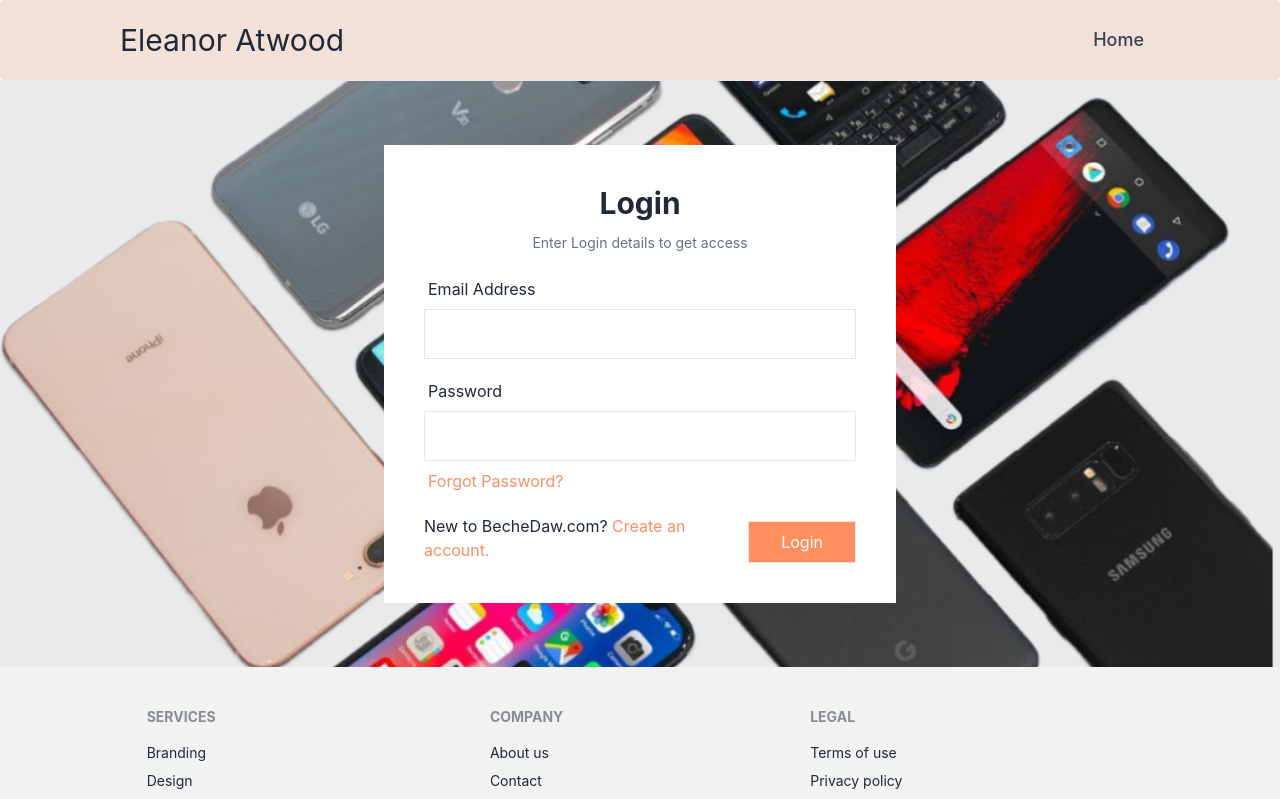
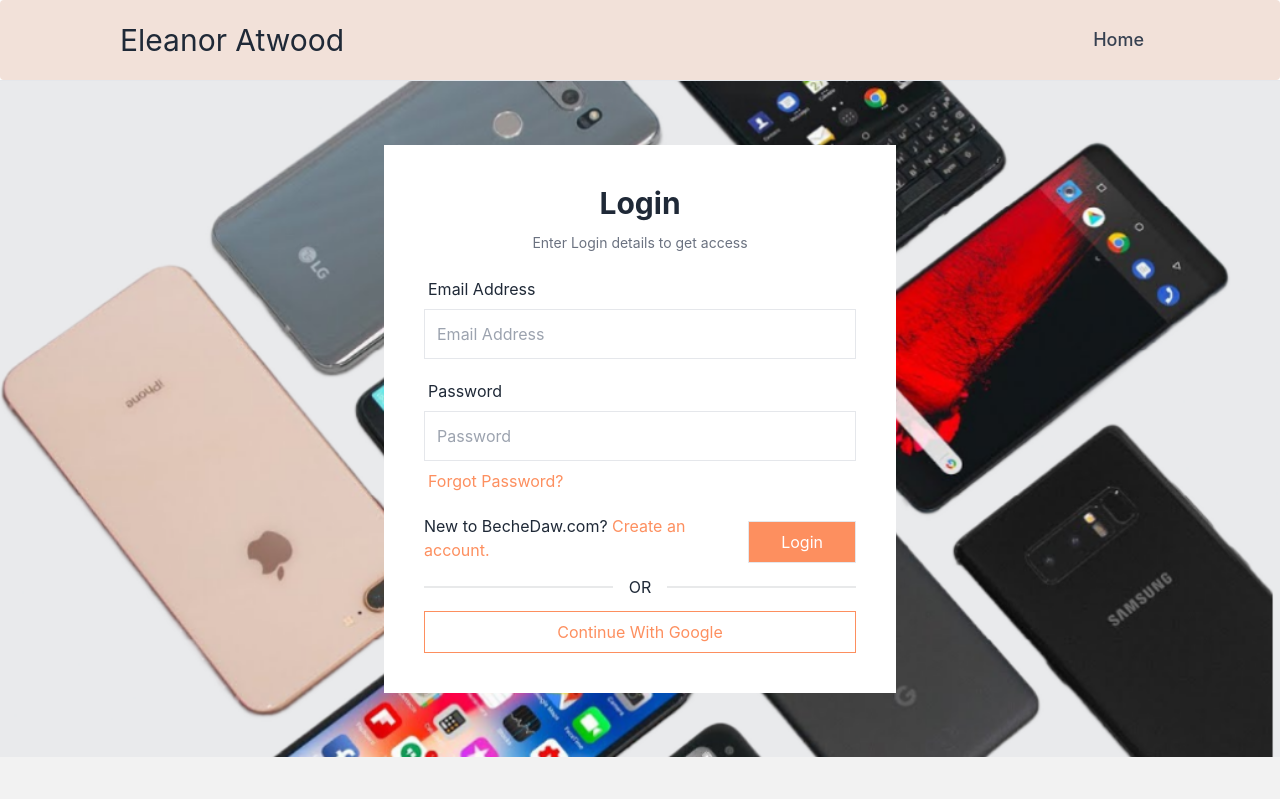
Before and after one commit to taninrahman21/used-product-resale-client, a React (Create React App) app: page /login in a window 1280 px wide. Shown: the top 799 px of the page. Built offline with nearby package versions, Linux system fonts and the light colour scheme.

Commit message:
complete signup and login without function just style

```diff
--- a/src/Pages/Login/Login.js
+++ b/src/Pages/Login/Login.js
@@ -22,14 +22,16 @@
       </div>
      <form onSubmit={handleSubmit(handleLogin)} className='mt-4'>
           <label className='label'>Email Address</label>
-          <input className='border p-3 mb-3 w-full' {...register("email")} />
+          <input className='border p-3 mb-3 w-full' {...register("email")} placeholder='Email Address'/>
           <label className='label'>Password</label>
-          <input className='border p-3 w-full' {...register("password")} />
+          <input className='border p-3 w-full' {...register("password")} placeholder='Password'/>
           <label className="label text-[#fd8f5f]">Forgot Password?</label>
           <div className='flex justify-between items-center'>
             <p className='mt-3'>New to BecheDaw.com? <Link className='text-[#fd8f5f]' to='/signup'>Create an account.</Link></p>
             <input className='border px-8 py-2 mt-5 bg-[#fd8f5f] text-white' type="submit" value='Login' />
           </div>
+          <div className="divider">OR</div>
+          <button className='border px-8 text-[#fd8f5f] py-2 w-full hover:bg-[#fd8f5f] hover:text-white border-[#fd8f5f]'><Link>Continue With Google</Link></button>
     </form>
     </div>
    </div>
--- a/src/Pages/Signup/Signup.js
+++ b/src/Pages/Signup/Signup.js
@@ -1,5 +1,6 @@
 import React from 'react';
 import { useForm } from 'react-hook-form';
+import { Link } from 'react-router-dom';
 import img from '../../assets/banner.png';
 
 const Signup = () => {
@@ -15,19 +16,27 @@
    }}>
      <div className='w-2/5 my-16 mx-auto p-10 bg-white'>
       <div className='text-center'>
-        <h2 className='text-3xl font-bold'>Login</h2>
-        <p className='text-sm text-gray-500 mt-3'>Enter Login details to get access</p>
+        <h2 className='text-3xl font-bold'>Sign Up</h2>
+        <p className='text-sm text-gray-500 mt-3'>Enter SignUp details to get access</p>
       </div>
      <form onSubmit={handleSubmit(handleSignup)} className='mt-4'>
+          <label className='label'>Full Name</label>
+          <input className='border p-3 mb-3 w-full' {...register("name")} placeholder='Enter Full Name'/>
           <label className='label'>Email Address</label>
-          <input className='border p-3 mb-3 w-full' {...register("email")} />
+          <input className='border p-3 mb-3 w-full' {...register("email")} placeholder='Enter Email Address'/>
+          <label className='label'>Who you are?</label>
+          <select {...register('role')} className="select select-bordered w-full">
+            <option defaultValue>Buyer</option>
+            <option>Seller</option>
+          </select>
           <label className='label'>Password</label>
-          <input className='border p-3 w-full' {...register("password")} />
-          <label className="label text-[#fd8f5f]">Forgot Password?</label>
+          <input type='password' className='border p-3 w-full' {...register("password")} placeholder='Enter Password'/>
           <div className='flex justify-between items-center'>
-            <p className='mt-3'>New to BecheDaw.com? <Link className='text-[#fd8f5f]' to='/signup'>Create an account.</Link></p>
-            <input className='border px-8 py-2 mt-5 bg-[#fd8f5f] text-white' type="submit" value='Login' />
+            <p className='mt-3'>Already have an account? <Link className='text-[#fd8f5f]' to='/login'>Login.</Link></p>
+            <input className='border px-8 py-2 mt-5 bg-[#fd8f5f] text-white' type="submit" value='Sign Up' />
           </div>
+          <div className="divider">OR</div>
+          <button className='border text-[#fd8f5f] px-8 py-2 w-full hover:bg-[#fd8f5f] hover:text-white border-[#fd8f5f]'><Link>Continue With Google</Link></button>
     </form>
     </div>
    </div>
```
